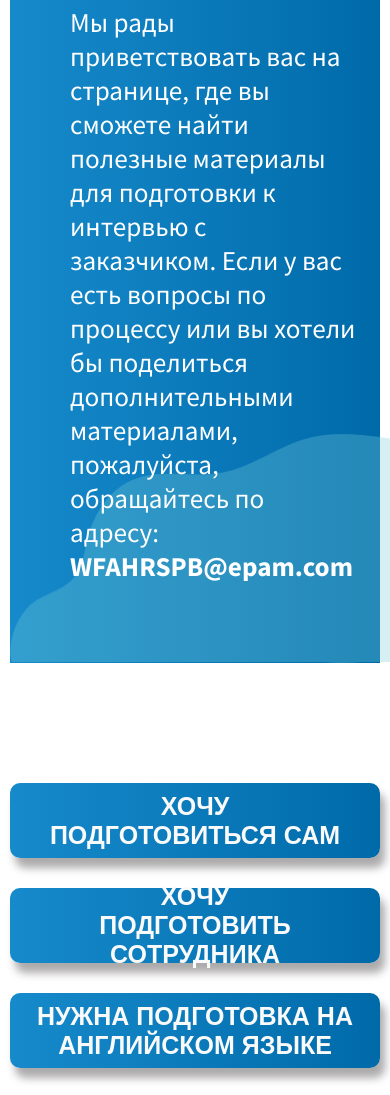
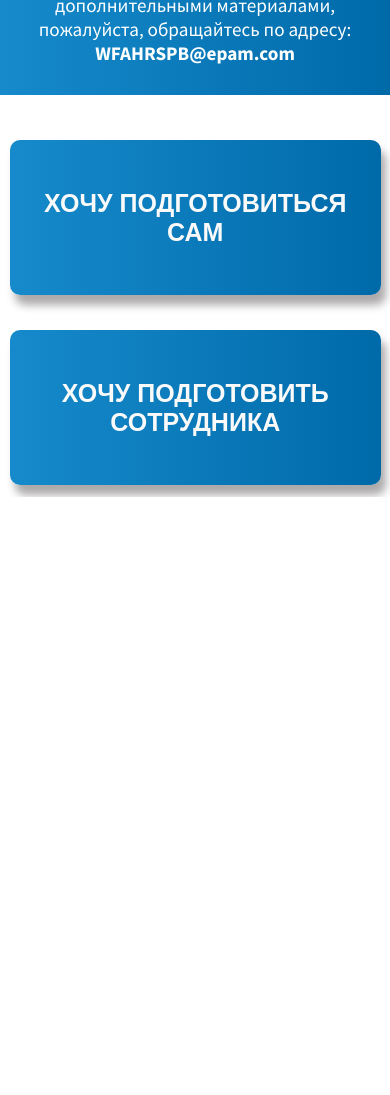
Before and after one commit to Katerina-cloud/customer-interview-page, a website: page index.html in a window 390 px wide. Shown: the part 347-1442 px from the top of the page. After the commit the page ends 844 px from the top, so only its background shows below. Drawn offline with Linux system fonts and the light colour scheme.

Commit message:
added responsive layout

```diff
--- a/index.html
+++ b/index.html
@@ -5,7 +5,8 @@
 	  <meta name="description" content="">
 	  <meta name="viewport" content="width=device-width, initial-scale=1.0">
 
-	  <link rel="stylesheet" href="css/style.css">
+	  <link rel="stylesheet" href="/sass/">
+	  <link rel="stylesheet" href="/sass/main.css">
 	  <link href="https://fonts.googleapis.com/css2?family=Source+Sans+Pro:wght@400;600;700&display=swap" rel="stylesheet">
   </head>
   <body>
@@ -20,11 +21,26 @@
 		  </header>
 		  <section class="content">
 			<div class="content__wrapper">
-          <button class="btn content__btn--1"><span>Хочу</span> <span>подготовиться сам</span></button>
-          <button class="btn content__btn--2"><span>Хочу</span> <span>подготовить сотрудника</span></button>
+				<div class="buttons__wrapper">
+					<div id="button__wrapper-1">
+			  		<button class="btn content__btn--1">
+						Хочу
+						подготовиться сам
+					</button>
 				</div>
+				<div id="button__wrapper-2">
+					<button class="btn content__btn--2">
+						Хочу
+						подготовить сотрудника
+				</div>
+				<div id="button__wrapper-3">
 					<button class="btn content__btn--3">Нужна подготовка на английском языке</button>
+				</div>
+				</div>
+				<div class="content__image-wrapper">
 					<img class="content__image" src="img/boy.png" alt="The picture shows a boy in a thinking pose">
+				</div>
+			</div>
 		</section>
 	  </div>
   </body>
--- a/package.json
+++ b/package.json
@@ -28,7 +28,7 @@
     "eslint-plugin-react": "^7.20.0",
     "eslint-plugin-react-hooks": "^1.7.0",
     "node-sass": "^4.14.1",
-    "prettier": "^1.19.1",
+    "prettier": "^2.0.5",
     "sass": "^1.23.7"
   }
 }
--- a/sass/base/_base.scss
+++ b/sass/base/_base.scss
@@ -15,13 +15,9 @@
 
 .wrapper {
   position: relative;
-  width: 100%;
-  min-height: 100%;
+  width: 100vw;
+  height: 100vh;
   overflow: hidden;
   display: flex;
   flex-direction: column;
-
-  @media (max-width: 570px) {
-    padding: 0 10px;
-  }
 }
--- a/sass/components/_button.scss
+++ b/sass/components/_button.scss
@@ -3,9 +3,10 @@
   font-weight: bold;
   text-transform: uppercase;
   border-radius: 10px;
-  padding: 0 25px;
-  height: 155px;
-  width: 380px;
+  padding: 30px;
+  min-height: 155px;
+  max-width: 420px;
+  width: 45vw;
   background: linear-gradient(to right, $color-secondary, $color-primary);
   color: $color-white;
   border: none;
@@ -16,24 +17,20 @@
   flex-direction: column;
   align-items: center;
   justify-content: center;
+  transition: transform 0.3s;
+  margin: 25px;
 
   &:hover {
     background: $color-primary;
     transform: translateY(-5px);
     box-shadow: 0 1rem 2rem rgba($color-primary, 0.2);
-    transition: transform 0.2s;
+    transition: transform 0.3s;
     box-shadow: 5px 10px 8px $color-gray;
   }
 
   &:active {
     transform: translateY(5px);
     box-shadow: 0 1rem 2rem rgba($color-primary, 0.2);
-    transition: all 0.2s;
     box-shadow: 5px 10px 8px $color-gray;
   }
-
-  @media (max-width: 570px) {
-    width: 100%;
-    height: 75px;
-  }
 }
--- a/sass/layout/_content.scss
+++ b/sass/layout/_content.scss
@@ -1,36 +1,71 @@
-.content {
+.content__wrapper {
   display: flex;
   flex-direction: column;
   align-items: center;
+  width: 95vw;
 }
-.content__wrapper {
+
+.buttons__wrapper {
   display: flex;
+  align-items: center;
   justify-content: center;
-  width: 100%;
-  margin-top: 120px;
+  margin-top: 25px;
+  flex-wrap: wrap;
+  margin-bottom: 25px;
+}
 
-  @media (max-width: 570px) {
-    flex-direction: column;
+#button__wrapper-1 {
+  &:before {
+    content: '';
+    background-image: url(../../img/line-left-big.png);
+    background-size: 60%;
+    background-repeat: no-repeat;
+    display: block;
+    width: 70%;
+    height: 70%;
+    position: absolute;
+    left: 10%;
+    bottom: -10%;
+    z-index: -2;
   }
 }
 
-.content__btn--1 {
-  margin-right: 50px;
-
-  @media (max-width: 570px) {
-    flex-direction: column;
-  }
-  margin-bottom: 30px;
-}
-
-.content__btn--3 {
-  margin: 30px 0px 120px 0px;
-
-  @media (max-width: 570px) {
-    margin: 30px;
+#button__wrapper-2 {
+  &:before {
+    content: '';
+    background-image: url(../../img/line-right.png);
+    background-size: 60%;
+    background-repeat: no-repeat;
+    display: block;
+    width: 70%;
+    height: 70%;
+    position: absolute;
+    right: -20%;
+    bottom: -7%;
+    z-index: -2;
   }
 }
 
+#button__wrapper-3 {
+  &:before {
+    content: '';
+    background-image: url(../../img/line-left-small.png);
+    background-size: 40%;
+    background-repeat: no-repeat;
+    display: block;
+    width: 30%;
+    height: 30%;
+    position: absolute;
+    top: 50%;
+    z-index: -2;
+  }
+}
+
+.content__image-wrapper {
+  position: relative;
+}
+
 .content__image {
-  max-width: 38vw;
+  max-width: 600px;
+  z-index: 5;
 }
--- a/sass/layout/_header.scss
+++ b/sass/layout/_header.scss
@@ -4,9 +4,10 @@
   position: relative;
   background-image: linear-gradient(to right, #168acb, #006aa9);
 
-  :before {
+  &:before {
     content: '';
     background-image: url(../../img/bottom-left-blue-cloud.png);
+    background-size: contain;
     width: 530px;
     height: 229px;
     position: absolute;
@@ -16,15 +17,17 @@
     opacity: 30%;
   }
 
-  ::after {
+  &:after {
     content: '';
     background-image: url(../../img/top-left-clouds.png);
-    width: 522px;
-    height: 325px;
+    background-size: contain;
+    background-repeat: no-repeat;
+    min-width: 465px;
+    min-height: 290px;
     position: absolute;
     right: 0;
     top: 0;
-    z-index: -1;
+    z-index: -2;
     opacity: 30%;
   }
 }
--- /dev/null
+++ b/sass/layout/_medium-screen.scss
@@ -0,0 +1,31 @@
+@media (max-width: 1110px) {
+  #button__wrapper-1 {
+    &:before {
+      background-size: 50%;
+      width: 70%;
+      height: 70%;
+      left: 10%;
+      bottom: -20%;
+    }
+  }
+
+  #button__wrapper-2 {
+    &:before {
+      background-size: 50%;
+      width: 70%;
+      height: 70%;
+      right: -20%;
+      bottom: -20%;
+    }
+  }
+
+  #button__wrapper-3 {
+    &:before {
+      background-size: 40%;
+      width: 30%;
+      height: 30%;
+      top: 65%;
+      left: 32%;
+    }
+  }
+}
--- /dev/null
+++ b/sass/layout/_mobile.scss
@@ -0,0 +1,84 @@
+@media (max-width: 980px) {
+  .content {
+    padding: 0 10px;
+  }
+
+  .content__wrapper {
+    flex-direction: column;
+  }
+
+  .header {
+    margin-bottom: 10px;
+
+    :before {
+      background-image: none;
+    }
+
+    ::after {
+      background-image: none;
+    }
+  }
+
+  .header__container {
+    margin: 30px;
+    padding-right: 0px;
+    z-index: 10;
+    text-align: center;
+  }
+
+  .header__title {
+    font-weight: 600;
+    font-size: 2.5rem;
+    margin-bottom: 1rem;
+    line-height: normal;
+  }
+
+  .header__content {
+    font-size: 1.2rem;
+    font-weight: 400;
+  }
+
+  .buttons__wrapper {
+    margin-top: 10px;
+  }
+
+  .btn {
+    min-width: 95vw;
+    height: auto;
+    margin-bottom: 10px;
+  }
+
+  #button__wrapper-1 {
+    &:before {
+      content: none;
+    }
+  }
+
+  #button__wrapper-2 {
+    &:before {
+      content: none;
+    }
+  }
+
+  #button__wrapper-3 {
+    &:before {
+      content: none;
+    }
+  }
+
+  //   .content__btn--1 {
+  //     margin: 0;
+  //   }
+
+  //   .content__btn--2 {
+  //     margin: 0;
+  //   }
+
+  //   .content__btn--3 {
+  //     margin: 0;
+  //   }
+
+  .content__image {
+    max-width: 600px;
+  }
+}
--- /dev/null
+++ b/sass/layout/_wide-screen.scss
@@ -0,0 +1,40 @@
+@media (min-width: 1485px) {
+  #button__wrapper-1 {
+    &:before {
+      background-size: 60%;
+      width: 60%;
+      max-width: 940px;
+      height: 60%;
+      max-height: 743px;
+      left: 10%;
+      bottom: 5%;
+    }
+  }
+
+  #button__wrapper-2 {
+    &:before {
+      background-size: 60%;
+      width: 60%;
+      max-width: 940px;
+      height: 60%;
+      max-height: 743px;
+      right: -10%;
+      bottom: 5%;
+    }
+  }
+
+  #button__wrapper-3 {
+    width: auto;
+    &:before {
+      content: '';
+      background-size: 40%;
+      background-repeat: no-repeat;
+      width: 30%;
+      max-width: 470px;
+      height: 30%;
+      max-height: 370px;
+      top: 40%;
+      left: 30%;
+    }
+  }
+}
--- a/sass/main.scss
+++ b/sass/main.scss
@@ -1,11 +1,15 @@
-@import "abstracts/variables";
+@import 'abstracts/variables';
 
-@import "base/base.scss";
-@import "abstracts/variables";
+@import 'base/base.scss';
+@import 'abstracts/variables';
 
-@import "base/base.scss";
-@import "base/utilities";
+@import 'base/base.scss';
+@import 'base/utilities';
 
-@import "components/button";
-@import "layout/header";
-@import "layout/content";
+@import 'components/button';
+@import 'layout/header';
+@import 'layout/content';
+
+@import 'layout/_mobile.scss';
+@import 'layout/_medium-screen';
+@import 'layout/_wide-screen';
```
Also changed, not shown: css/style.css, img/boy.svg (deleted), img/line-left-big.png (added), img/line-left-small.png (added), img/line-right.png (added), sass/main.css (added), 2 other files. Lines whose indentation alone changed are shown as unchanged.
